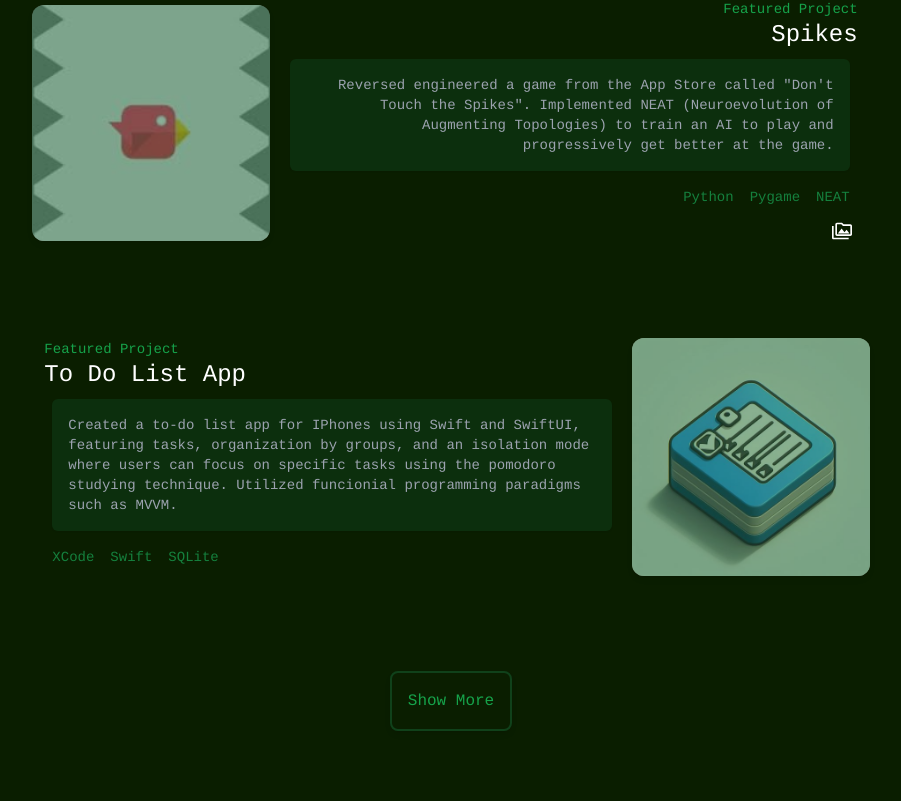
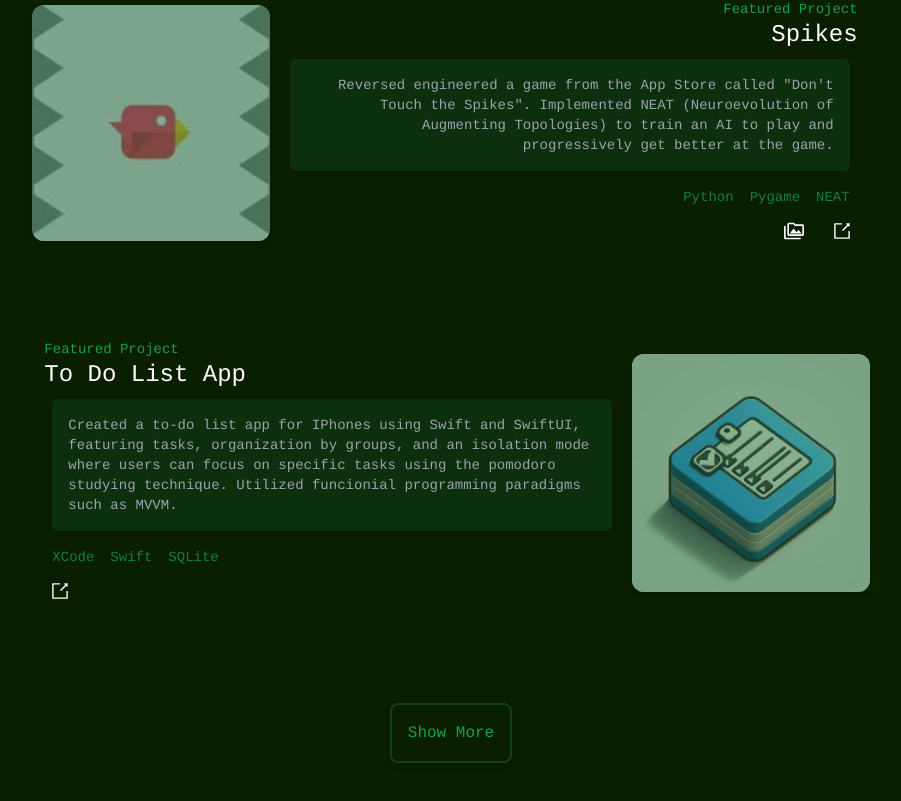
Before and after one commit to JaimeZepeda08/portfolio-website, a Next.js app: page /projects in a window 1280 px wide. Shown: the part 1377-2178 px from the top of the page, without its empty margins (189-1090 px from the left). Before the commit the page ends 2148 px from the top, so only its background shows below. Built offline with nearby package versions, Linux system fonts and the light colour scheme.

Commit message:
Added more project links

```diff
--- a/src/app/projects/page.tsx
+++ b/src/app/projects/page.tsx
@@ -159,7 +159,7 @@ export default function Home() {
         'Reversed engineered a game from the App Store called "Don\'t Touch the Spikes". Implemented NEAT (Neuroevolution of Augmenting Topologies) to train an AI to play and progressively get better at the game.',
       skills: ["Python", "Pygame", "NEAT"],
       image: "spikes.png",
-      url: "",
+      url: "https://github.com/JaimeZepeda08/Spikes",
       filters: ["ML"],
       media: [
         ["videos/spikes-train.mov", "AI model training"],
@@ -172,7 +172,7 @@ export default function Home() {
         "Created a to-do list app for IPhones using Swift and SwiftUI, featuring tasks, organization by groups, and an isolation mode where users can focus on specific tasks using the pomodoro studying technique. Utilized funcionial programming paradigms such as MVVM.",
       skills: ["XCode", "Swift", "SQLite"],
       image: "to-do.jpeg",
-      url: "",
+      url: "https://github.com/JaimeZepeda08/ToDo",
       filters: ["SD", "MD"],
       media: undefined,
     },
@@ -184,7 +184,7 @@ export default function Home() {
       description:
         "A chess app that lets users play chess against a friend, on the same device, or against the computer. Users are also able to customize the color of the board and several other rules.",
       skills: ["Python", "Pygame", "MiniMax"],
-      url: "",
+      url: "https://github.com/JaimeZepeda08/Chess-Python",
       image: "",
       filters: ["SD"],
       media: undefined,
@@ -194,7 +194,7 @@ export default function Home() {
       description:
         "An improved version of the chess app I made in Java. This one makes use of more advanced programming paradigms such as OOP and inheritance.",
       skills: ["Java", "MiniMax", "OOP"],
-      url: "",
+      url: "https://github.com/JaimeZepeda08/Chess-Java",
       image: "",
       filters: ["SD"],
       media: undefined,
@@ -204,7 +204,7 @@ export default function Home() {
       description:
         "A one-day project where I created a fully functional game of tetris in Python using the Pygame library.",
       skills: ["Python", "Pygame"],
-      url: "",
+      url: "https://github.com/JaimeZepeda08/Tetris",
       image: "",
       filters: ["SD"],
       media: undefined,
@@ -214,7 +214,7 @@ export default function Home() {
       description:
         "Recreated the Google Chrome Dino game in Python. Implemented a genetic algorithm (NEAT) to train AI agents to get progressively better at playing the game",
       skills: ["Python", "Pygame", "NEAT"],
-      url: "",
+      url: "https://github.com/JaimeZepeda08/Dino",
       image: "",
       filters: ["ML"],
       media: [
@@ -239,7 +239,7 @@ export default function Home() {
       description:
         'Recreated the game of "Snake" on python using pygame and implemented the A* path finding algorithm to let the computer play on its own.',
       skills: ["Python", "Pygame", "A*"],
-      url: "",
+      url: "https://github.com/JaimeZepeda08/Snake",
       image: "",
       filters: ["SD"],
       media: [["/videos/snake.mov", "AI agent using A* to play the game"]],
@@ -249,7 +249,7 @@ export default function Home() {
       description:
         'A one-day project where I recreated the game "2048" in Python. Implemented a simple algorithm that lets the computer play on its own. Has reached 2028!',
       skills: ["Python", "Pygame"],
-      url: "",
+      url: "https://github.com/JaimeZepeda08/2048",
       image: "",
       filters: ["SD"],
       media: [["videos/2048-512.mov", "Simple algorithm playing the game"]],
@@ -259,7 +259,7 @@ export default function Home() {
       description:
         'Recreated a game called "Bubble Trouble". Implemented progressively harder levels, and simple physics such as ball collision and bouncing.',
       skills: ["Python", "Pygame"],
-      url: "",
+      url: "https://github.com/JaimeZepeda08/Bubble-Trouble",
       image: "",
       filters: ["SD"],
       media: undefined,
```
